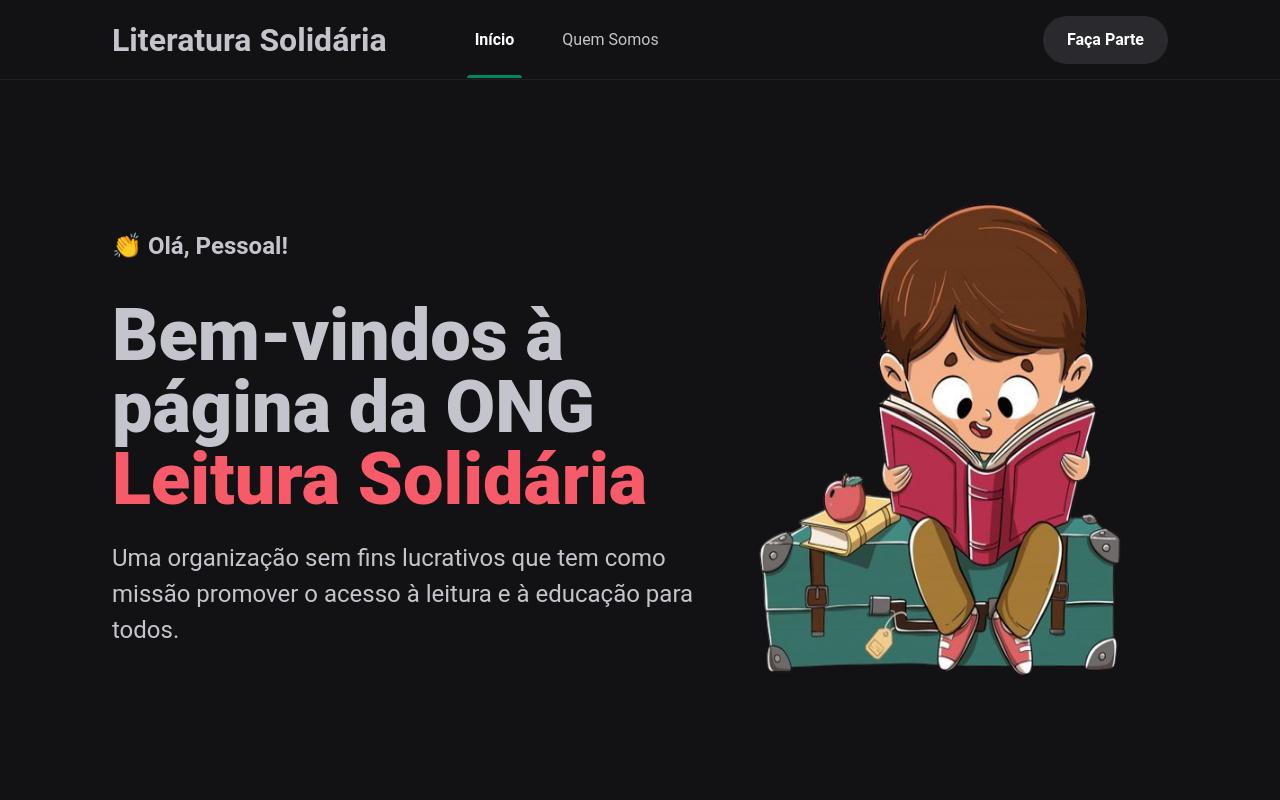
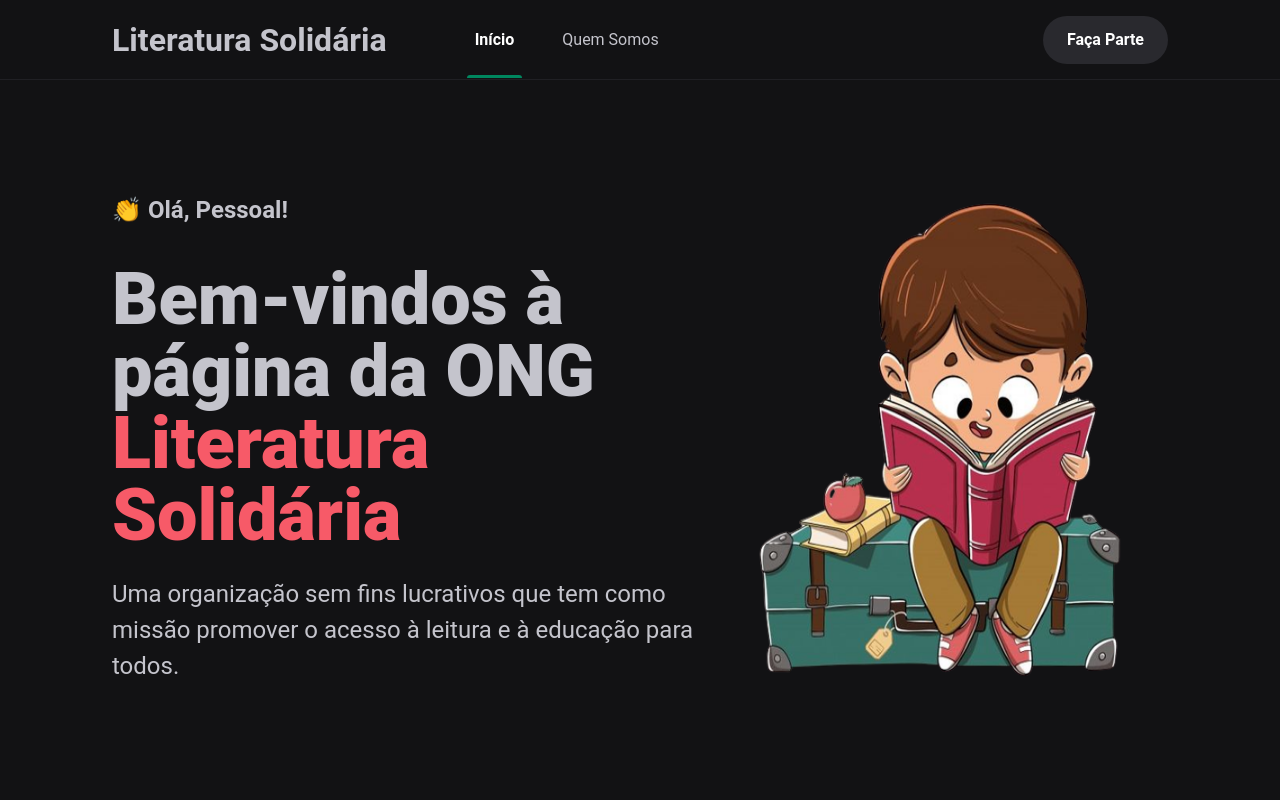
Before and after one commit to MatheusVBLima/ONG-Homepage, a Next.js app: page / in a window 1280 px wide. Shown: the top 800 px of the page. Built offline with nearby package versions, Linux system fonts and the light colour scheme.

Commit message:
fix: nome do site

```diff
--- a/src/components/hero/Hero.tsx
+++ b/src/components/hero/Hero.tsx
@@ -9,7 +9,7 @@ export default function Hero() {
       <div className={styles.hero}>
         <span>👏 Olá, Pessoal!</span>
         <h1>
-          Bem-vindos à página da ONG <br /> <span>Leitura Solidária</span>
+          Bem-vindos à página da ONG <br /> <span>Literatura Solidária</span>
         </h1>
         <p>
           Uma organização sem fins lucrativos que tem como missão promover o
```
